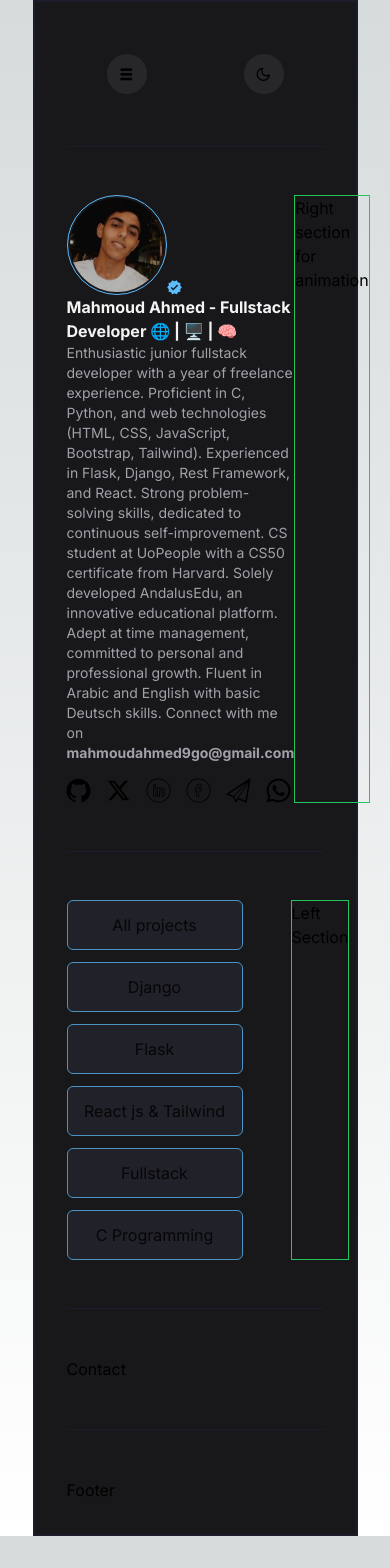
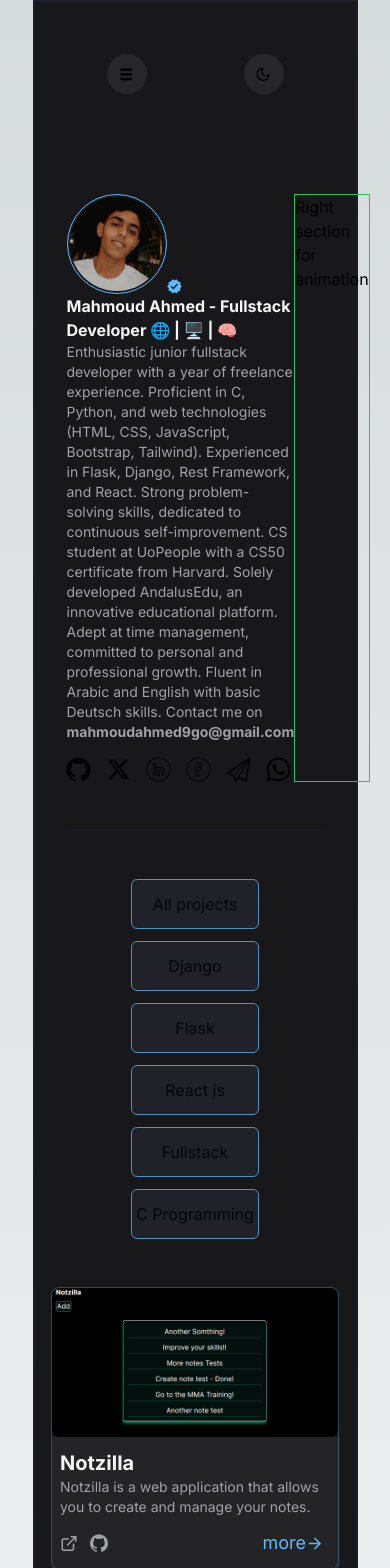
Before and after one commit to Mahmoud4hmed/my-portfolio, a Next.js app: page / in a window 390 px wide. Shown: the top 1568 px of the page. Before the commit the page ends 1536 px from the top, so only its background shows below. Built offline with nearby package versions, Linux system fonts and the light colour scheme.

Commit message:
Main Section Done!

```diff
--- a/app/components/hero/Hero.jsx
+++ b/app/components/hero/Hero.jsx
@@ -4,7 +4,7 @@ import pfp from '../../assets/pfp.png'
 
 const Hero = () => {
     return (
-        <section className='flex'>
+        <section className='flex mt-24'>
 
             <div className='flex-grow'>
                 <div className='flex items-end'>
@@ -16,16 +16,16 @@ const Hero = () => {
                 🌐 | 🖥️ | 🧠
                 </h1>
                 <p className='text-sm text-[var(--subtitle)]'>
-                    Enthusiastic junior fullstack developer with a year of freelance experience. Proficient in C, Python, and web technologies (HTML, CSS, JavaScript, Bootstrap, Tailwind). Experienced in Flask, Django, Rest Framework, and React. Strong problem-solving skills, dedicated to continuous self-improvement. CS student at UoPeople with a CS50 certificate from Harvard. Solely developed AndalusEdu, an innovative educational platform. Adept at time management, committed to personal and professional growth. Fluent in Arabic and English with basic Deutsch skills. Connect with me on <strong>mahmoudahmed9go@gmail.com</strong>
+                    Enthusiastic junior fullstack developer with a year of freelance experience. Proficient in C, Python, and web technologies (HTML, CSS, JavaScript, Bootstrap, Tailwind). Experienced in Flask, Django, Rest Framework, and React. Strong problem-solving skills, dedicated to continuous self-improvement. CS student at UoPeople with a CS50 certificate from Harvard. Solely developed AndalusEdu, an innovative educational platform. Adept at time management, committed to personal and professional growth. Fluent in Arabic and English with basic Deutsch skills. Contact me on <strong>mahmoudahmed9go@gmail.com</strong>
                 </p>
 
                 <div className='flex gap-4 text-2xl mt-4'>
-                    <div className='hover:scale-110 cursor-pointer duration-200 icon-github'></div>
-                    <div className='hover:scale-110 cursor-pointer duration-200 icon-x'></div>
-                    <div className='hover:scale-110 cursor-pointer duration-200 icon-linkedin'></div>
-                    <div className='hover:scale-110 cursor-pointer duration-200 icon-facebook'></div>
-                    <div className='hover:scale-110 cursor-pointer duration-200 icon-email'></div>
-                    <div className='hover:scale-110 cursor-pointer duration-200 icon-whatsapp'></div>
+                    <div className='hover:scale-110 hover:text-[var(--icon-hover)] cursor-pointer duration-200 icon-github'></div>
+                    <div className='hover:scale-110 hover:text-[var(--icon-hover)] cursor-pointer duration-200 icon-x'></div>
+                    <div className='hover:scale-110 hover:text-[var(--icon-hover)] cursor-pointer duration-200 icon-linkedin'></div>
+                    <div className='hover:scale-110 hover:text-[var(--icon-hover)] cursor-pointer duration-200 icon-facebook'></div>
+                    <div className='hover:scale-110 hover:text-[var(--icon-hover)] cursor-pointer duration-200 icon-email'></div>
+                    <div className='hover:scale-110 hover:text-[var(--icon-hover)] cursor-pointer duration-200 icon-whatsapp'></div>
                 </div>
 
             </div>
--- a/app/components/main/Main.jsx
+++ b/app/components/main/Main.jsx
@@ -1,17 +1,44 @@
 import React from 'react';
+import Image from 'next/image';
+import notzilla from '../../assets/Notzilla.png'
+import './main.css'
 
 const Main = () => {
     return (
-        <div className='flex gap-12'>
-            <section className='flex flex-col gap-3 text-center'>
-                <button className='bg-[var(--ButtonBG)] py-3 w-44 opacity-75 active:opacity-100 rounded-md hover:opacity-100 duration-300 active:font-bold border border-[var(--blue)]'>All projects</button>
-                <button className='bg-[var(--ButtonBG)] py-3 w-44 opacity-75 active:opacity-100 rounded-md hover:opacity-100 duration-300 active:font-bold border border-[var(--blue)]'>Django</button>
-                <button className='bg-[var(--ButtonBG)] py-3 w-44 opacity-75 active:opacity-100 rounded-md hover:opacity-100 duration-300 active:font-bold border border-[var(--blue)]'>Flask</button>
-                <button className='bg-[var(--ButtonBG)] py-3 w-44 opacity-75 active:opacity-100 rounded-md hover:opacity-100 duration-300 active:font-bold border border-[var(--blue)]'>React js & Tailwind</button>
-                <button className='bg-[var(--ButtonBG)] py-3 w-44 opacity-75 active:opacity-100 rounded-md hover:opacity-100 duration-300 active:font-bold border border-[var(--blue)]'>Fullstack</button>
-                <button className='bg-[var(--ButtonBG)] py-3 w-44 opacity-75 active:opacity-100 rounded-md hover:opacity-100 duration-300 active:font-bold border border-[var(--blue)]'>C Programming</button>
+        <div className='flex gap-12 globalMain'>
+            <section className='flex flex-col gap-3 items-start text-center typeButtons'>
+            <button>All projects</button>
+            <button>Django</button>
+            <button>Flask</button>
+            <button>React js</button>
+            <button>Fullstack</button>
+            <button>C Programming</button>
             </section>
-            <section className='border border-green-500 flex-grow'>Left Section</section>
+
+            <section className='flex flex-wrap gap-3 justify-center'>
+
+            {[1, 2, 3, 4, 5].map((item) => {
+                return(
+                    <article key={item} className='border border-[--card-border] hover:border-[--blue] duration-300 w-72 rounded-lg hover:rotate-1 hover:scale-105 cursor-pointer'>
+                    <Image src={notzilla} width={300} className='rounded-lg' alt='pfp'/>
+                    <div className='w-72 py-3 px-2 bg-[#ffffff0d]'>
+                        <h1 className='text-xl font-bold text-[var(--title)]'>Notzilla</h1>
+                        <p className='text-sm text-[var(--subtitle)]'>Notzilla is a web application that allows you to create and manage your notes.</p>
+                        <div className='flex gap-3 mt-3 justify-between text-lg items-center'>
+                            <div className='flex gap-3 text-[var(--subtitle)]'>
+                                <div className='icon-link cursor-pointer hover:text-[var(--icon-hover)]'></div>
+                                <div className='icon-github cursor-pointer hover:text-[var(--icon-hover)]'></div>
+                            </div>
+                            <a href="" className='text-[var(--blue)] flex'>more
+                            <span className='icon-arrow_forward self-center mr-2'></span>
+                            </a>
+                        </div>
+                    </div>
+                </article>
+                )
+            })}
+
+            </section>
         </div>
     );
 }
--- /dev/null
+++ b/app/components/main/main.css
@@ -0,0 +1,35 @@
+
+.typeButtons button{
+    background-color: var(--ButtonBG);
+    padding-top: 0.75rem;
+    padding-bottom: 0.75rem;
+    width: 11rem;
+    opacity: 0.75;
+    border-radius: 0.375rem;
+    border: 1px solid var(--blue);
+    transition: 0.3s;
+}
+
+.typeButtons button:hover{
+    opacity: 1;
+}
+
+
+@media (max-width: 700px) {
+    .globalMain{
+        flex-direction: column;
+        align-items: center;
+    }
+
+    .typeButtons{
+        flex-direction: row;
+        flex-wrap: wrap;
+        justify-content: center;
+    }
+
+    .typeButtons button{
+        width: 8rem;
+        /* font-size: 0.9; */
+    }
+
+}
--- a/app/globals.css
+++ b/app/globals.css
@@ -22,6 +22,8 @@ html {
   --bgHeader: rgb(39 39 42);
   --blue: rgb(93 188 252);
   --ButtonBG: rgba(36, 37, 46, 1);
+  --icon-hover: #d4d4d8;
+  --card-border: rgba(93, 188, 252, 0.3);
 }
 
 @media (prefers-color-scheme: dark) {
--- a/app/page.jsx
+++ b/app/page.jsx
@@ -10,7 +10,6 @@ export default function Home() {
   return (
     <main className="w-5/6 bg-[var(--secondary)] p-8 border-solid border-2 border-[var(--border)] mx-auto">
       <Header />
-      <hr className='border-solid border-1 border-[var(--border)] my-12' />
       <Hero />
       <hr className='border-solid border-1 border-[var(--border)] my-12' />
       <Main />
```
Also changed, not shown: app/assets/Notzilla.png (added).
